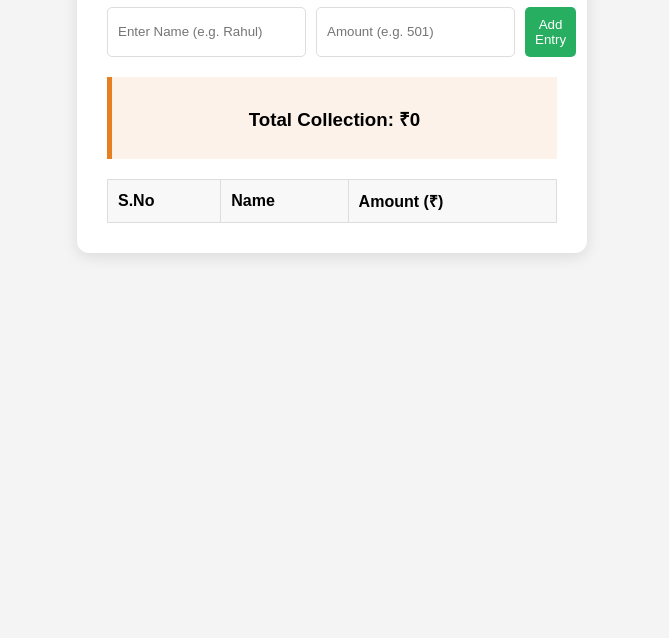
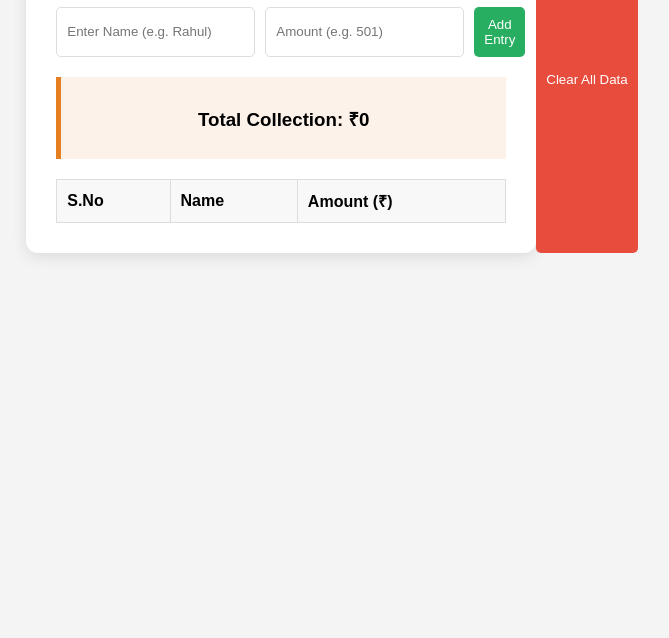
Before and after one commit to Rishitt-iit/Bhandara-Collection, a plain HTML site: page index.html in a window 1280 px wide. Shown: the part 162-800 px from the top of the page, without its empty margins (308-977 px from the left). Drawn offline with Linux system fonts and the light colour scheme.

Commit message:
Update index.html

```diff
--- a/index.html
+++ b/index.html
@@ -32,7 +32,7 @@
                 </tbody>
         </table>
     </div>
-
+<button onclick="resetData()" style="background: #e74c3c; margin-top: 10px;">Clear All Data</button>
     <script src="script.js"></script>
 </body>
 </html>
```
